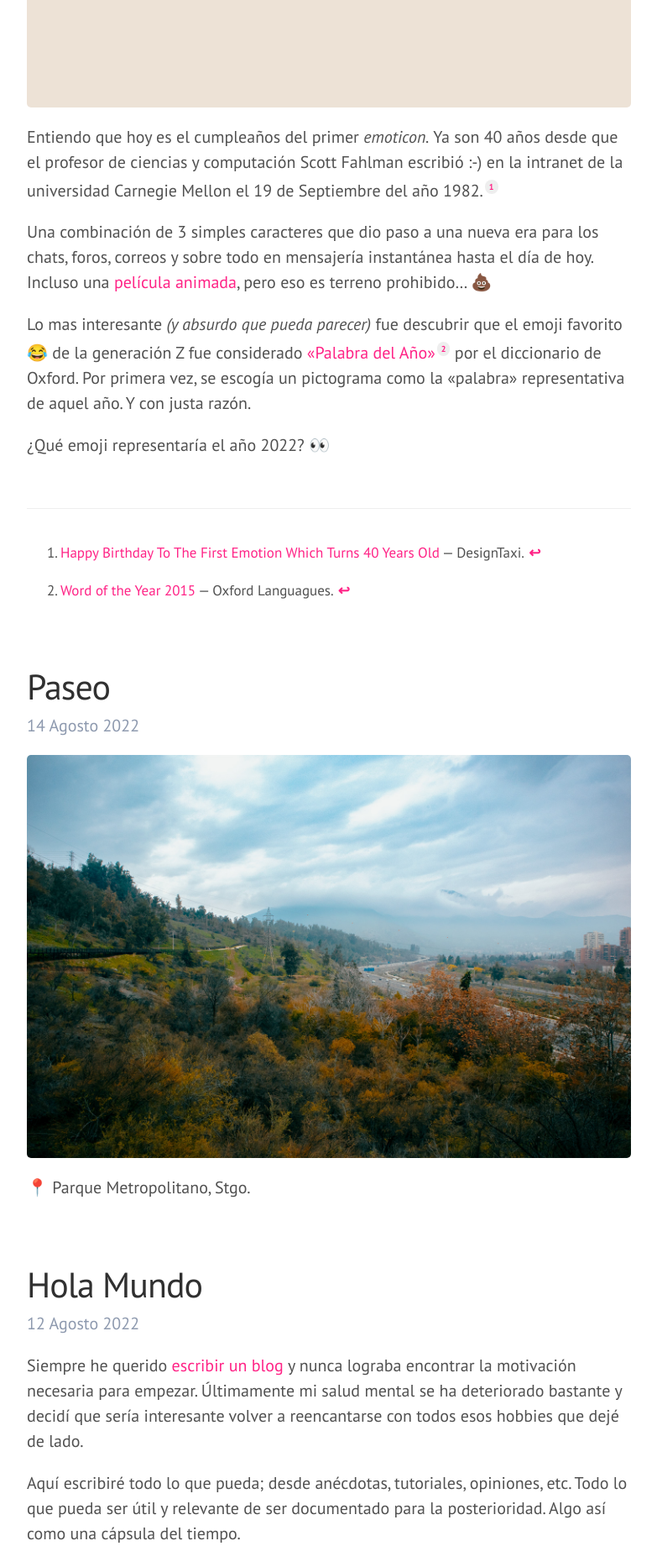
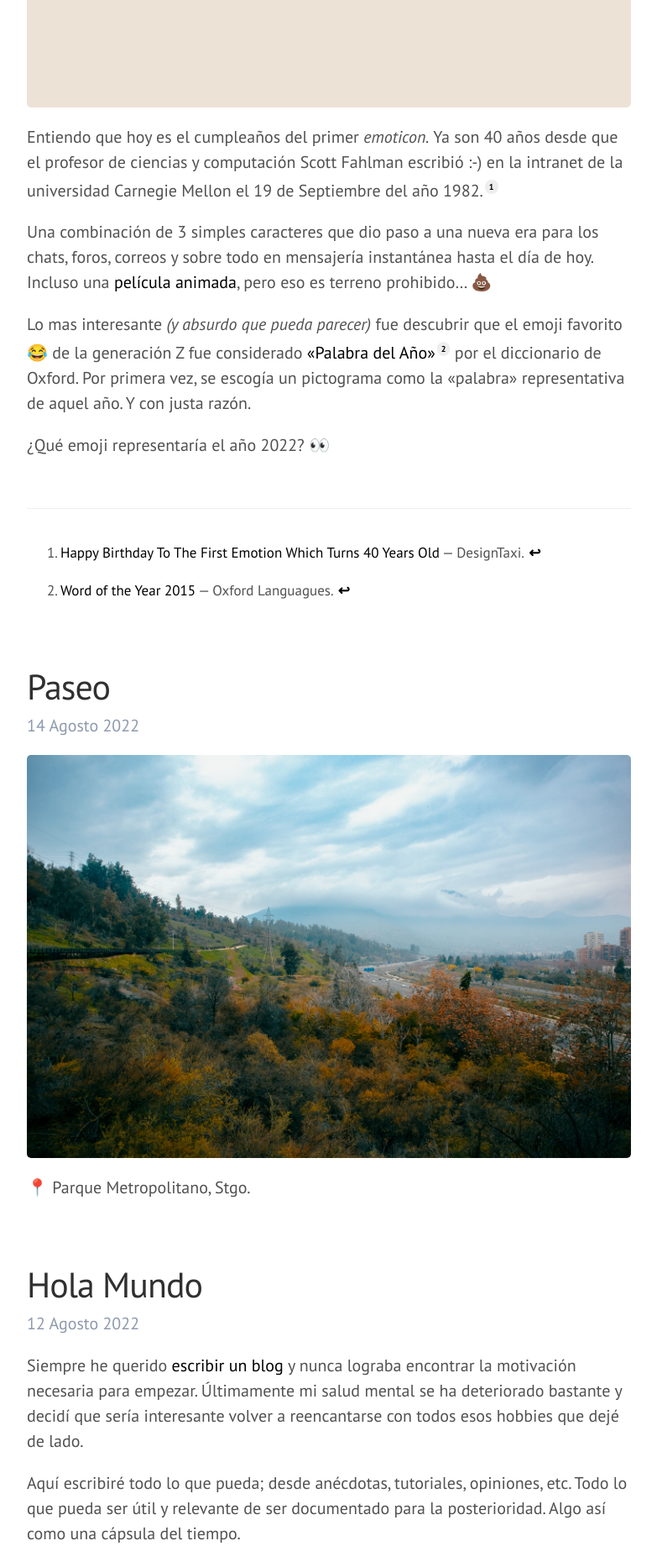
Before and after one commit to darriagada/darriagada.github.io, a Jekyll site: the page built from index.html, in a window 1280 px wide. Shown: the part 553-2419 px from the top of the page at 84% size, without its empty margins (248-1031 px from the left). Built offline with Jekyll 4.4.1, drawn with Linux system fonts in a browser that asks for light colours; the list of posts is cut into pages by our own code; comment, search, counter and statistics services are not loaded.

Commit message:
Update lanyon.css

```diff
--- a/public/css/lanyon.css
+++ b/public/css/lanyon.css
@@ -53,7 +53,7 @@ h1, h2, h3, h4, h5, h6 {
 
 
 a {
-	color:#FF2386;
+	color:#000;
 }
 
 /*
```
